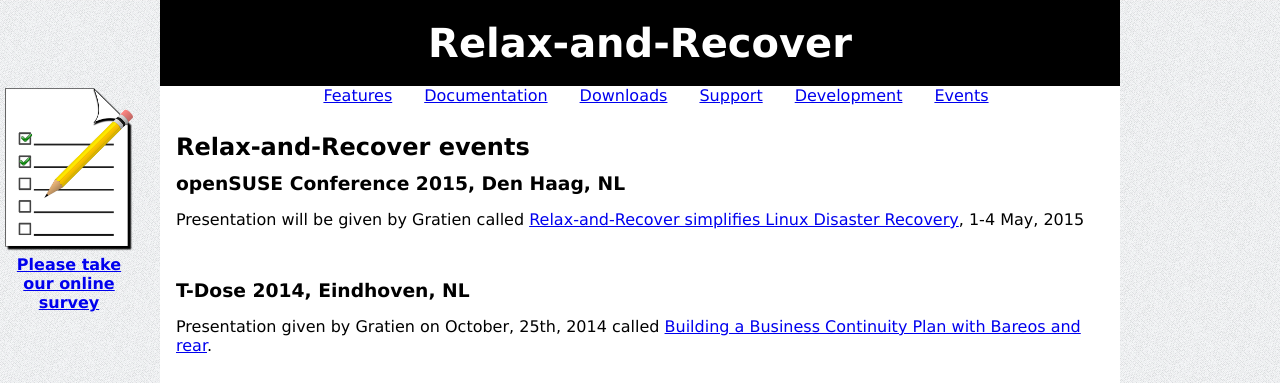
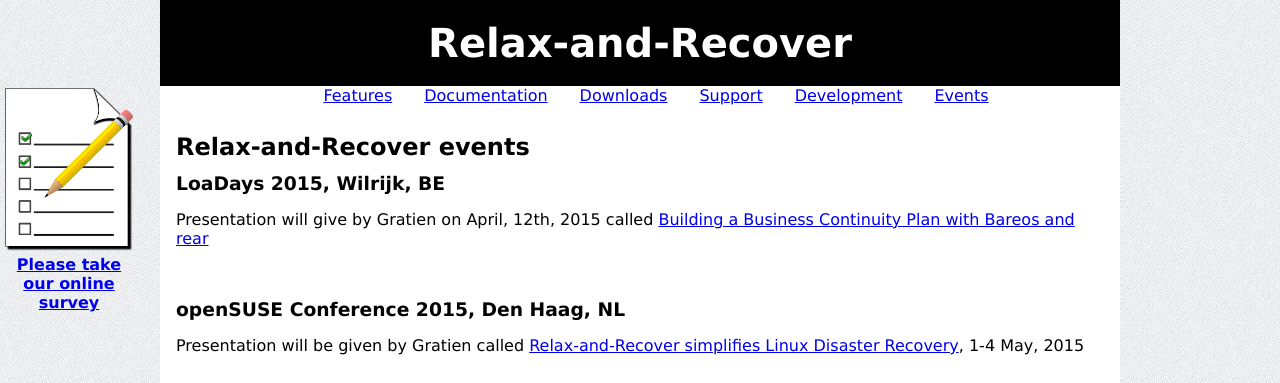
Before and after one commit to rear/rear.github.com, a Jekyll site: the page built from events/index.md, in a window 1280 px wide and 900 px high, cut to the strip 0-383 px from the top of the window. Built offline with Jekyll 4.4.1, drawn with Linux system fonts in a browser that asks for light colours; comment, search, counter and statistics services are not loaded.

Commit message:
added LOAD presenation 12 April 2015

```diff
--- a/events/index.md
+++ b/events/index.md
@@ -4,6 +4,12 @@
 ---
 
 ## Relax-and-Recover events
+
+### LoaDays 2015, Wilrijk, BE
+Presentation will give by Gratien on April, 12th, 2015 called [Building a Business Continuity Plan with Bareos and rear](http://loadays.org/)
+
+<br clear="right">
+
 
 ### openSUSE Conference 2015, Den Haag, NL
 Presentation will be given by Gratien called [Relax-and-Recover simplifies Linux Disaster Recovery](https://events.opensuse.org/conference/osc15/proposal/572), 1-4 May, 2015
```
